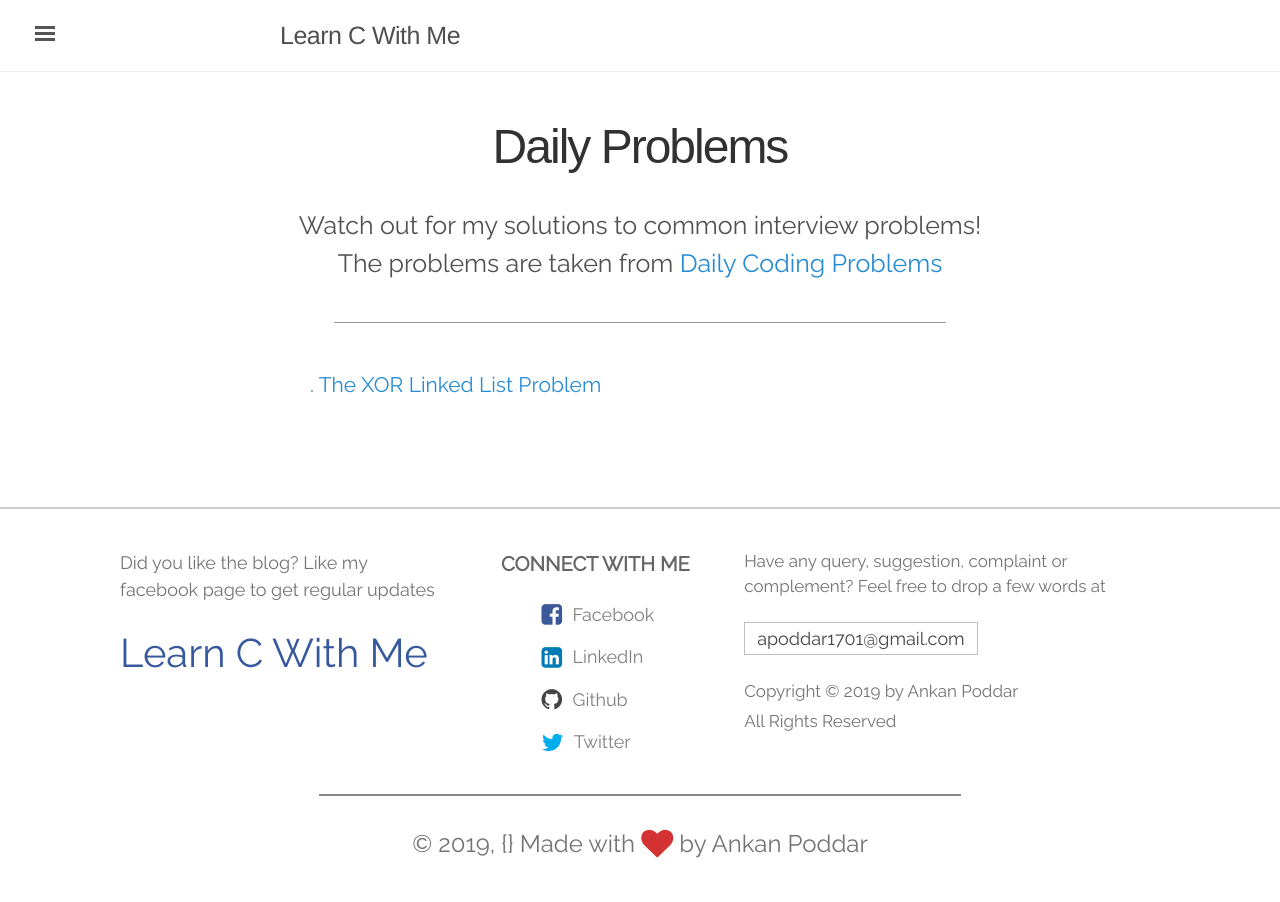
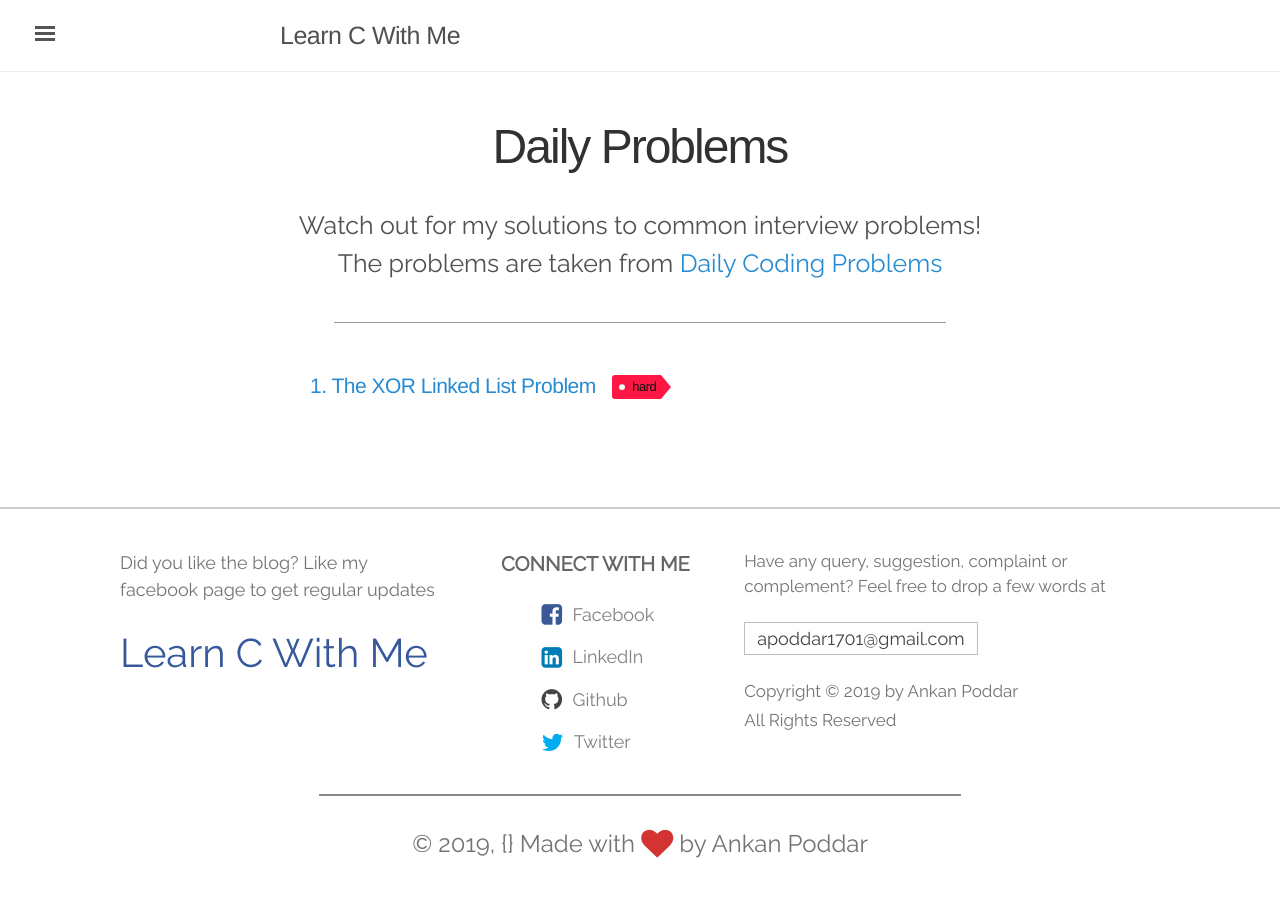
Before and after one commit to ankan17/learncwithme, a Jekyll site: the page built from problems.html, in a window 1280 px wide. Built offline with Jekyll 4.4.1, drawn with Linux system fonts in a browser that asks for light colours; nearby versions of some CDN libraries.

Commit message:
Modify problems page css

```diff
--- a/_sass/problems.scss
+++ b/_sass/problems.scss
@@ -1,3 +1,8 @@
+h3.problem-list-title {
+  margin-top: 0;
+  margin-bottom: 0;
+}
+
 .tag {
   border-radius: 3px 0 0 3px;
   color: #111;
@@ -13,8 +18,23 @@
   -webkit-transition: color 0.2s;
 }
 
+.tag.small {
+  font-size: 13px;
+  height: 24px;
+  line-height: 24px;
+  padding: 0 15px 0 20px;
+}
+
 .tag.hard {
   background: #ff1744;
+}
+
+.tag.medium {
+  background: #ffb74d;
+}
+
+.tag.easy {
+  background: #81c784;
 }
 
 .tag::before {
@@ -29,6 +49,11 @@
   top: 10px;
 }
 
+.tag.small::before {
+  left: 7px;
+  top: 9px;
+}
+
 .tag::after {
   background: #fff;
   border-bottom: 13px solid transparent;
@@ -39,8 +64,21 @@
   top: 0;
 }
 
+.tag.small::after {
+  border-bottom: 12px solid transparent;
+  border-top: 12px solid transparent;
+}
+
 .tag.hard::after {
   border-left: 10px solid #ff1744;
+}
+
+.tag.medium::after {
+  border-left: 10px solid #ffb74d;
+}
+
+.tag.easy::after {
+  border-left: 10px solid #81c784;
 }
 
 .tag:hover {
--- a/problems.html
+++ b/problems.html
@@ -7,13 +7,16 @@ layout: default
   <p class="text-center lead">Watch out for my solutions to common interview problems!
     The problems are taken from <a href="https://www.dailycodingproblem.com/">Daily Coding Problems</a>
   </p>
-  <div class="col" class="c-tutorial-series">
+  <div class="col" class="daily-problems">
     <ul>
     {% for post in site.daily_problems %}
       <li>
-        <a href="{{ site.baseurl }}{{ post.url }}">
-          <span class="title">{{ post.serial }}. {{ post.title }}</span>
-        </a>
+        <h3 class="problem-list-title">
+          <a href="{{ site.baseurl }}{{ post.url }}">
+            <span class="title">{{ forloop.index }}. {{ post.title }}</span>
+          </a>
+          <span class="tag small {{ post.label }}">{{ post.label }}</span>
+        </h3>
       </li>
     {% endfor %}
     </ul>
```
